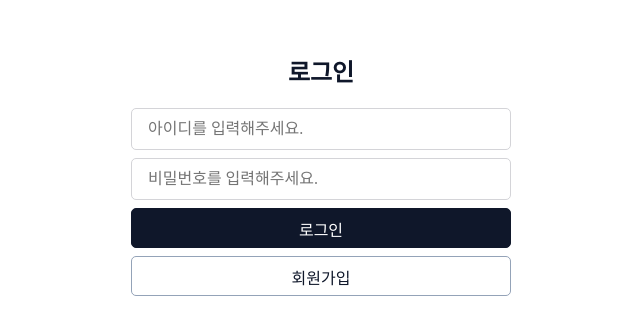
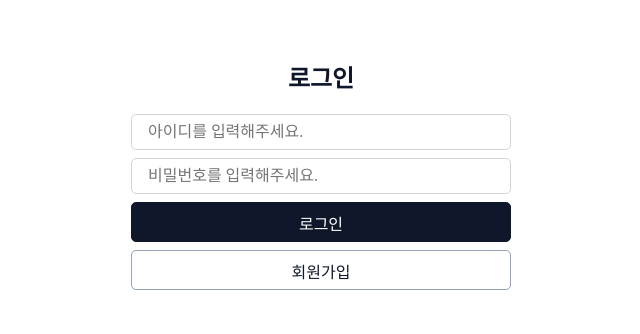
Before and after one commit to weggle-plus/web-todo, a React (Create React App) app in the folder frontend/: page / in a window 1280 px wide. Shown: the part 226-560 px from the top of the page, without its empty margins (319-959 px from the left). Built offline with nearby package versions, Linux system fonts and the light colour scheme; a web font is replaced by a local one.

Commit message:
feat: 새로고침 시 token이 있는 경우 로그인 유지

```diff
--- a/frontend/src/App.js
+++ b/frontend/src/App.js
@@ -17,6 +17,11 @@ function App() {
   const [editingTodoId, setEditingTodoId] = useState(false);
 
   useEffect(() => {
+    const token =
+      localStorage !== undefined ? localStorage.getItem("token") : null;
+    if (token) {
+      setIsLoggedIn(true);
+    }
     if (isLoggedIn) {
       getTodoItems();
     }
@@ -121,7 +126,7 @@ function App() {
                   </section>
                 </>
               ) : (
-                <Login />
+                <Login setIsLoggedIn={setIsLoggedIn} />
               )
             }
           />
--- a/frontend/src/Login.js
+++ b/frontend/src/Login.js
@@ -3,7 +3,7 @@ import "./login-join.css";
 import { useNavigate } from "react-router-dom";
 import apiModules from "./api";
 
-function Login() {
+function Login({ setIsLoggedIn }) {
   const navigate = useNavigate();
   const [inputs, setInputs] = useState({
     id: "",
@@ -34,8 +34,19 @@ function Login() {
     setIsValidated(validatePassword);
   };
 
-  const HandleClickLogin = () => {
-    apiModules.login(inputs);
+  const HandleClickLogin = async () => {
+    if (isValidated) {
+      try {
+        const response = await apiModules.login(inputs);
+        if (response) {
+          setIsLoggedIn(true);
+          localStorage.setItem("token", response.token);
+          navigate("/");
+        }
+      } catch (error) {
+        alert(error);
+      }
+    }
   };
 
   const HandleClickJoin = () => {
--- a/frontend/src/api.js
+++ b/frontend/src/api.js
@@ -5,12 +5,10 @@ let todoList = [];
 
 const login = async (loginData) => {
   try {
-    const response = await axios.post("http://localhost:4040/login", {
-      userId: loginData.id,
-      password: loginData.password,
-    });
+    const response = await axios.post("http://localhost:4040/login", loginData);
+    return response.data;
   } catch (error) {
-    alert(error.response.data.message);
+    throw error;
   }
 };
 
--- a/frontend/src/login-join.css
+++ b/frontend/src/login-join.css
@@ -1,15 +1,3 @@
-input[type="text"],
-input[type="password"] {
-  flex: 1;
-  border: 1px solid #d4d4d8;
-  border-radius: 5px;
-  height: 24px;
-  padding: 8px 16px;
-}
-input[type="text"].input_error,
-input[type="password"].input_error {
-  border-color: #ef4444;
-}
 .login_join_wrap {
   display: flex;
   width: 380px;
@@ -22,11 +10,23 @@ input[type="password"].input_error {
   font-weight: 700;
   margin-bottom: 20px;
 }
-.input_wrap {
+.login_join_wrap .input_wrap {
   display: flex;
   flex-direction: column;
   gap: 8px;
   width: 100%;
+}
+.input_wrap > input[type="text"],
+.input_wrap > input[type="password"] {
+  flex: 1;
+  border: 1px solid #d4d4d8;
+  border-radius: 5px;
+  height: 24px;
+  padding: 8px 16px;
+}
+.input_wrap > input[type="text"].input_error,
+.input_wrap > input[type="password"].input_error {
+  border-color: #ef4444;
 }
 .input_wrap > input {
   flex: none;
```
